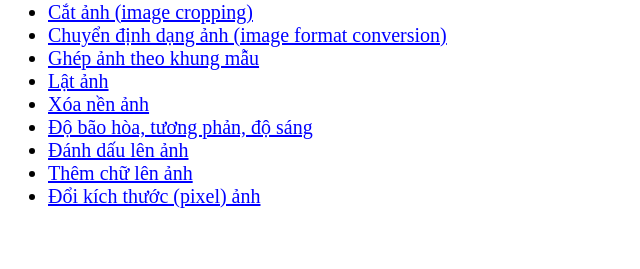
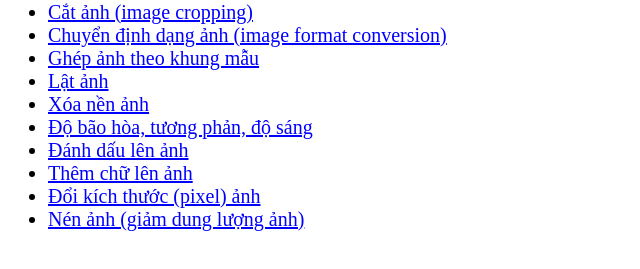
Before and after one commit to hoangphong17349/pixora, a plain HTML site: page index.html in a window 1280 px wide. Shown: the part 79-348 px from the top of the page, without its empty margins (0-640 px from the left). Drawn offline with Linux system fonts and the light colour scheme.

Commit message:
Update index.html

```diff
--- a/index.html
+++ b/index.html
@@ -69,6 +69,9 @@
         <li>
             <a href="đổi-kích-thước.html">Đổi kích thước (pixel) ảnh</a>
         </li>
+        <li>
+            <a href="nén-ảnh.html">Nén ảnh (giảm dung lượng ảnh)</a>
+        </li>
     </ul>
 
 </body>
```
